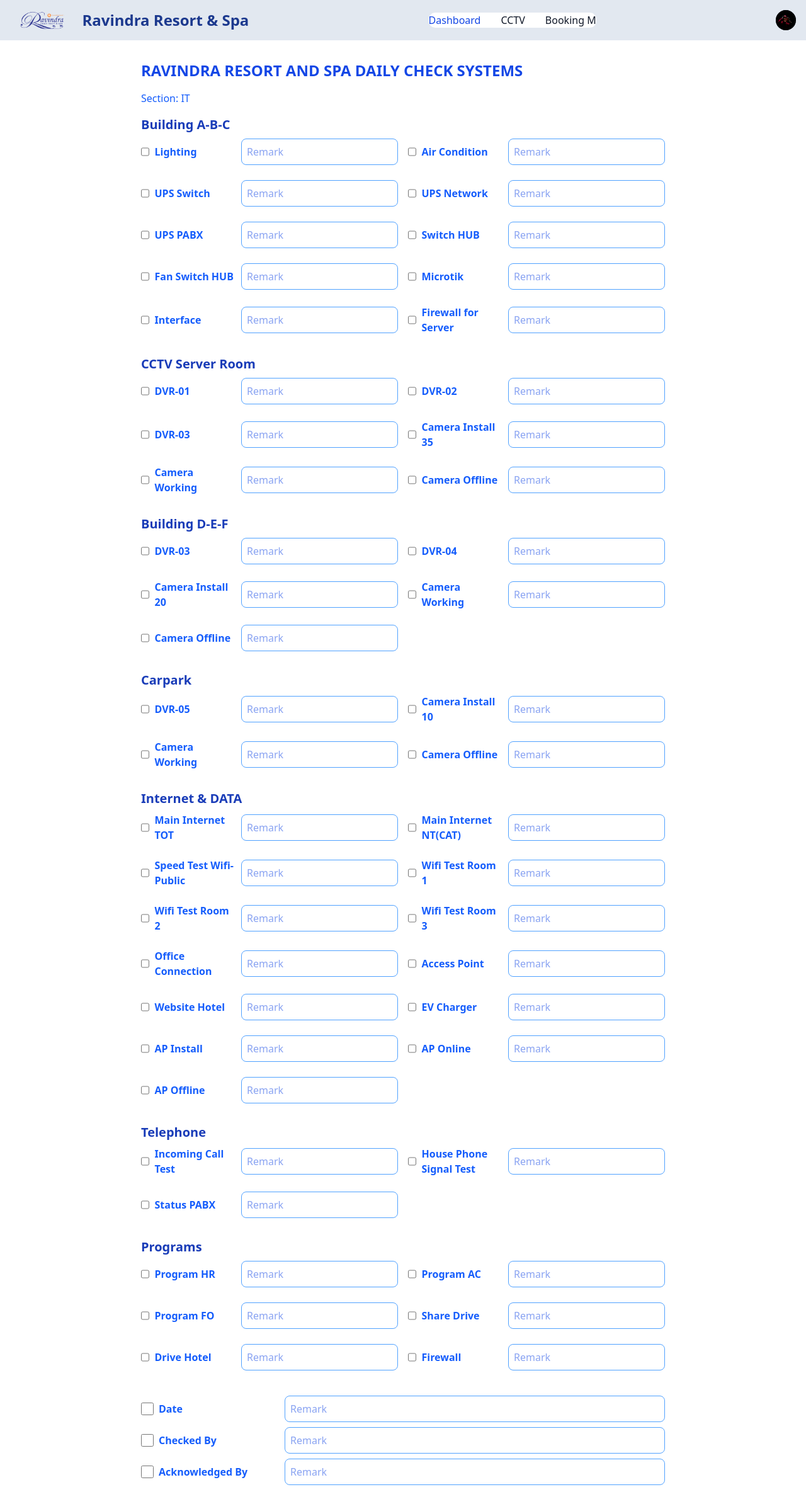
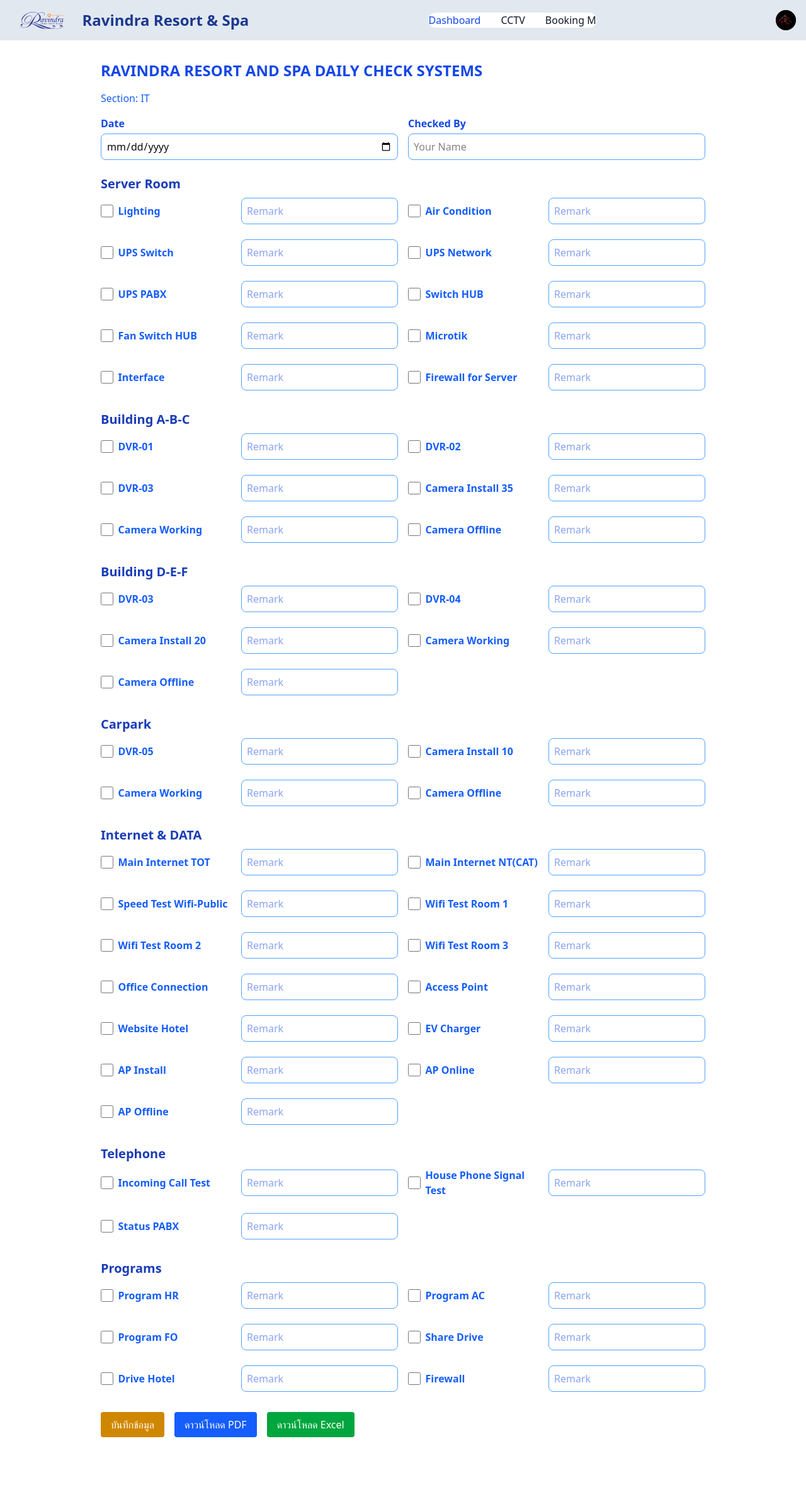
Before and after one commit to Autsada555/BookMeetingRoom, a React (Vite) app in the folder frontend/: page /checkcctv in a window 1280 px wide. Shown: the whole page at 63% size. After the commit the page ends 2314 px from the top, so only its background shows below. Built offline with nearby package versions, Linux system fonts and the light colour scheme.

Commit message:
update page

```diff
--- a/frontend/package.json
+++ b/frontend/package.json
@@ -18,13 +18,16 @@
     "@tailwindcss/vite": "^4.1.5",
     "class-variance-authority": "^0.7.1",
     "clsx": "^2.1.1",
+    "jspdf": "^3.0.1",
+    "jspdf-autotable": "^5.0.2",
     "lucide-react": "^0.503.0",
     "react": "^19.0.0",
     "react-dom": "^19.0.0",
     "react-router-dom": "^7.5.3",
     "tailwind-merge": "^3.2.0",
     "tailwindcss": "^4.1.5",
-    "uuid": "^11.1.0"
+    "uuid": "^11.1.0",
+    "xlsx": "^0.18.5"
   },
   "devDependencies": {
     "@eslint/js": "^9.22.0",
--- a/frontend/src/App.tsx
+++ b/frontend/src/App.tsx
@@ -7,6 +7,7 @@
 // import AdminDashboard from './pages/admin/AdminDashboard';
 import DailyCheckForm from './pages/CheckCCTV';
 import Dashboard from './pages/DashBoard';
+import CCTVDataViewer from './pages/CCTVDataViewer';
 
 const App: React.FC = () => {
   return (
@@ -16,7 +17,7 @@
         <Route path="/login" element={<LoginPage />} />
         <Route path="/book" element={<BookRoom />} />
         <Route path="/profile" element={<UserProfile />} />
-        {/* <Route path="/admindashboard" element={<AdminDashboard />} /> */}
+        <Route path="/cctvdataviwer" element={<CCTVDataViewer />} />
         <Route path="/checkcctv" element={<DailyCheckForm />} />
         <Route path="/dashboard" element={<Dashboard />} />
 
--- /dev/null
+++ b/frontend/src/pages/CCTVDataViewer.tsx
@@ -0,0 +1,97 @@
+import React, { useState } from 'react';
+import { utils, writeFile } from 'xlsx';
+import jsPDF from 'jspdf';
+import autoTable from 'jspdf-autotable';
+
+type CCTVRecord = {
+    date: string;
+    status: string;
+    remark: string;
+  };
+
+  const cctvData: { [key: string]: CCTVRecord[] } = {
+    '2025-04': [
+      { date: '2025-04-01', status: 'Checked', remark: 'Normal' },
+      { date: '2025-04-02', status: 'Error', remark: 'No Signal in Cam 4' },
+    ],
+    '2025-05': [
+      { date: '2025-05-01', status: 'Checked', remark: 'Normal' },
+      { date: '2025-05-02', status: 'Checked', remark: 'Normal' },
+    ]
+  };
+
+
+const CCTVDataViewer: React.FC = () => {
+  const [selectedMonth, setSelectedMonth] = useState<string>('2025-05');
+
+  const handleDownloadExcel = () => {
+    const ws = utils.json_to_sheet(cctvData[selectedMonth]);
+    const wb = utils.book_new();
+    utils.book_append_sheet(wb, ws, 'CCTV');
+    writeFile(wb, `CCTV_${selectedMonth}.xlsx`);
+  };
+
+  const handleDownloadPDF = () => {
+    const doc = new jsPDF();
+    autoTable(doc, {
+      head: [['Date', 'Status', 'Remark']],
+      body: cctvData[selectedMonth].map((item) => [item.date, item.status, item.remark]),
+    });
+    doc.save(`CCTV_${selectedMonth}.pdf`);
+  };
+
+  return (
+    <div className="max-w-5xl mx-auto p-6">
+      <h1 className="text-3xl font-bold text-blue-900 mb-6">CCTV Check Data</h1>
+
+      <div className="mb-4">
+        <label className="font-semibold text-blue-800 mr-2">Select Month:</label>
+        <select
+          className="p-2 border border-blue-300 rounded"
+          value={selectedMonth}
+          onChange={(e) => setSelectedMonth(e.target.value)}
+        >
+          {Object.keys(cctvData).map((month) => (
+            <option key={month} value={month}>{month}</option>
+          ))}
+        </select>
+      </div>
+
+      <table className="w-full border border-blue-300 mb-4">
+        <thead>
+          <tr className="bg-blue-100">
+            <th className="p-2 border">Date</th>
+            <th className="p-2 border">Status</th>
+            <th className="p-2 border">Remark</th>
+          </tr>
+        </thead>
+        <tbody>
+          {cctvData[selectedMonth].map((item, index) => (
+            <tr key={index}>
+              <td className="p-2 border">{item.date}</td>
+              <td className="p-2 border">{item.status}</td>
+              <td className="p-2 border">{item.remark}</td>
+            </tr>
+          ))}
+        </tbody>
+      </table>
+
+      <div className="space-x-4">
+        <button
+          onClick={handleDownloadExcel}
+          className="bg-green-600 text-white px-4 py-2 rounded hover:bg-green-700"
+        >
+          Download Excel
+        </button>
+        <button
+          onClick={handleDownloadPDF}
+          className="bg-red-600 text-white px-4 py-2 rounded hover:bg-red-700"
+        >
+          Download PDF
+        </button>
+      </div>
+    </div>
+  );
+};
+
+export default CCTVDataViewer;
--- a/frontend/src/pages/CheckCCTV.tsx
+++ b/frontend/src/pages/CheckCCTV.tsx
@@ -1,130 +1,194 @@
-import React from "react";
+import React, { useState } from "react";
+import jsPDF from "jspdf";
+import autoTable from "jspdf-autotable";
+import * as XLSX from "xlsx";
 
 const sections = [
   {
-    title: "Building A-B-C",
+    title: "Server Room",
     checks: [
-      "Lighting",
-      "Air Condition",
-      "UPS Switch",
-      "UPS Network",
-      "UPS PABX",
-      "Switch HUB",
-      "Fan Switch HUB",
-      "Microtik",
-      "Interface",
-      "Firewall for Server"
+      "Lighting", "Air Condition", "UPS Switch", "UPS Network", "UPS PABX",
+      "Switch HUB", "Fan Switch HUB", "Microtik", "Interface", "Firewall for Server"
     ]
   },
   {
-    title: "CCTV Server Room",
-    checks: [
-      "DVR-01",
-      "DVR-02",
-      "DVR-03",
-      "Camera Install 35",
-      "Camera Working",
-      "Camera Offline"
-    ]
+    title: "Building A-B-C",
+    checks: ["DVR-01", "DVR-02", "DVR-03", "Camera Install 35", "Camera Working", "Camera Offline"]
   },
   {
     title: "Building D-E-F",
-    checks: [
-      "DVR-03",
-      "DVR-04",
-      "Camera Install 20",
-      "Camera Working",
-      "Camera Offline"
-    ]
+    checks: ["DVR-03", "DVR-04", "Camera Install 20", "Camera Working", "Camera Offline"]
   },
   {
     title: "Carpark",
-    checks: [
-      "DVR-05",
-      "Camera Install 10",
-      "Camera Working",
-      "Camera Offline"
-    ]
+    checks: ["DVR-05", "Camera Install 10", "Camera Working", "Camera Offline"]
   },
   {
     title: "Internet & DATA",
     checks: [
-      "Main Internet TOT",
-      "Main Internet NT(CAT)",
-      "Speed Test Wifi-Public",
-      "Wifi Test Room 1",
-      "Wifi Test Room 2",
-      "Wifi Test Room 3",
-      "Office Connection",
-      "Access Point",
-      "Website Hotel",
-      "EV Charger",
-      "AP Install",
-      "AP Online",
-      "AP Offline"
+      "Main Internet TOT", "Main Internet NT(CAT)", "Speed Test Wifi-Public",
+      "Wifi Test Room 1", "Wifi Test Room 2", "Wifi Test Room 3", "Office Connection",
+      "Access Point", "Website Hotel", "EV Charger", "AP Install", "AP Online", "AP Offline"
     ]
   },
   {
     title: "Telephone",
-    checks: [
-      "Incoming Call Test",
-      "House Phone Signal Test",
-      "Status PABX"
-    ]
+    checks: ["Incoming Call Test", "House Phone Signal Test", "Status PABX"]
   },
   {
     title: "Programs",
-    checks: [
-      "Program HR",
-      "Program AC",
-      "Program FO",
-      "Share Drive",
-      "Drive Hotel",
-      "Firewall"
-    ]
+    checks: ["Program HR", "Program AC", "Program FO", "Share Drive", "Drive Hotel", "Firewall"]
   }
 ];
 
-const InputField = ({ label }: { label: string }) => (
+type InputFieldProps = {
+  label: string;
+  value: { checked: boolean; remark: string };
+  onChange: (checked: boolean, remark: string) => void;
+};
+
+const InputField: React.FC<InputFieldProps> = ({ label, value, onChange }) => (
   <div className="flex items-center mb-2">
     <input
       type="checkbox"
-      className="mr-2 h-5 w-5 text-blue-600 border-blue-400 focus:ring-blue-300"
+      className="mr-2 h-5 w-5 text-blue-600"
+      checked={value.checked}
+      onChange={(e) => onChange(e.target.checked, value.remark)}
     />
     <label className="text-blue-600 font-semibold mr-2 w-48">{label}</label>
     <input
       type="text"
       placeholder="Remark"
-      className="flex-1 border border-blue-400 rounded-md p-2 text-blue-700 focus:outline-none focus:ring-2 focus:ring-blue-300"
+      className="flex-1 border border-blue-400 rounded-md p-2 text-blue-700"
+      value={value.remark}
+      onChange={(e) => onChange(value.checked, e.target.value)}
     />
   </div>
 );
 
 const DailyCheckForm: React.FC = () => {
+  const [formData, setFormData] = useState<Record<string, { checked: boolean; remark: string }>>(
+    Object.fromEntries(
+      sections.flatMap(section => section.checks.map(item => [item, { checked: false, remark: "" }]))
+    )
+  );
+
+  const [checkedBy, setCheckedBy] = useState("");
+  const [date, setDate] = useState("");
+
+  const handleFieldChange = (label: string, checked: boolean, remark: string) => {
+    setFormData(prev => ({ ...prev, [label]: { checked, remark } }));
+  };
+
+  const handleSave = () => {
+    const payload = {
+      date,
+      checkedBy,
+      checks: formData,
+    };
+    console.log("Saving data:", payload);
+    alert("ข้อมูลถูกบันทึกเรียบร้อยแล้ว (เช่นแสดงใน console)");
+  };
+
+  const exportPDF = () => {
+    const doc = new jsPDF();
+    doc.text("RAVINDRA RESORT AND SPA DAILY CHECK SYSTEMS", 14, 10);
+    doc.text(`Date: ${date || "-"} | Checked By: ${checkedBy || "-"}`, 14, 18);
+
+    const rows = Object.entries(formData).map(([key, val]) => [key, val.checked ? "✓" : "", val.remark]);
+    autoTable(doc, {
+      head: [["Item", "Checked", "Remark"]],
+      body: rows,
+      startY: 22
+    });
+
+    doc.save("daily_check.pdf");
+  };
+
+  const exportExcel = () => {
+    const rows = [["Item", "Checked", "Remark"]];
+    Object.entries(formData).forEach(([key, val]) => {
+      rows.push([key, val.checked ? "✓" : "", val.remark]);
+    });
+
+    const sheet = XLSX.utils.aoa_to_sheet([
+      ["Date", date],
+      ["Checked By", checkedBy],
+      [],
+      ...rows,
+    ]);
+
+    const workbook = XLSX.utils.book_new();
+    XLSX.utils.book_append_sheet(workbook, sheet, "Daily Check");
+    XLSX.writeFile(workbook, "daily_check.xlsx");
+  };
+
   return (
-    <div className="p-8 max-w-4xl mx-auto">
+    <div className="p-8 max-w-5xl mx-auto">
       <h1 className="text-2xl font-bold text-blue-700 mb-4">
         RAVINDRA RESORT AND SPA DAILY CHECK SYSTEMS
       </h1>
       <p className="text-blue-600 mb-4">Section: IT</p>
 
+      <div className="flex flex-col sm:flex-row gap-4 mb-6">
+        <div className="flex-1">
+          <label className="block text-blue-700 font-semibold mb-1">Date</label>
+          <input
+            type="date"
+            value={date}
+            onChange={(e) => setDate(e.target.value)}
+            className="w-full border border-blue-400 rounded-md p-2"
+          />
+        </div>
+        <div className="flex-1">
+          <label className="block text-blue-700 font-semibold mb-1">Checked By</label>
+          <input
+            type="text"
+            placeholder="Your Name"
+            value={checkedBy}
+            onChange={(e) => setCheckedBy(e.target.value)}
+            className="w-full border border-blue-400 rounded-md p-2"
+          />
+        </div>
+      </div>
+
       {sections.map((section) => (
         <div key={section.title} className="mb-6">
-          <h2 className="text-xl font-semibold text-blue-800 mb-2">
-            {section.title}
-          </h2>
-          <div className="grid grid-cols-1 sm:grid-cols-2 md:grid-cols-2 gap-4">
+          <h2 className="text-xl font-semibold text-blue-800 mb-2">{section.title}</h2>
+          <div className="grid grid-cols-1 sm:grid-cols-2 gap-4">
             {section.checks.map((check) => (
-              <InputField key={check} label={check} />
+              <InputField
+                key={check}
+                label={check}
+                value={formData[check]}
+                onChange={(checked, remark) => handleFieldChange(check, checked, remark)}
+              />
             ))}
           </div>
         </div>
       ))}
 
-      <div className="mt-8">
-        <InputField label="Date" />
-        <InputField label="Checked By" />
-        <InputField label="Acknowledged By" />
+      <div className="mt-6 flex flex-wrap gap-4">
+        <button
+          onClick={handleSave}
+          className="bg-yellow-600 text-white px-4 py-2 rounded hover:bg-yellow-700"
+        >
+          บันทึกข้อมูล
+        </button>
+
+        <button
+          onClick={exportPDF}
+          className="bg-blue-600 text-white px-4 py-2 rounded hover:bg-blue-700"
+        >
+          ดาวน์โหลด PDF
+        </button>
+
+        <button
+          onClick={exportExcel}
+          className="bg-green-600 text-white px-4 py-2 rounded hover:bg-green-700"
+        >
+          ดาวน์โหลด Excel
+        </button>
       </div>
     </div>
   );
--- a/frontend/src/pages/DashBoard.tsx
+++ b/frontend/src/pages/DashBoard.tsx
@@ -47,7 +47,7 @@
             <li>Issues Reported: <strong>{cctvStatus.issuesReported}</strong></li>
           </ul>
           <Link
-            to="/checkcctv"
+            to="/cctvdataviwer"
             className="inline-block mt-4 text-blue-700 hover:underline"
           >
             Go to CCTV Monitoring →
```
Also changed, not shown: 1 other file (tests, documents, lock files or other folders).
